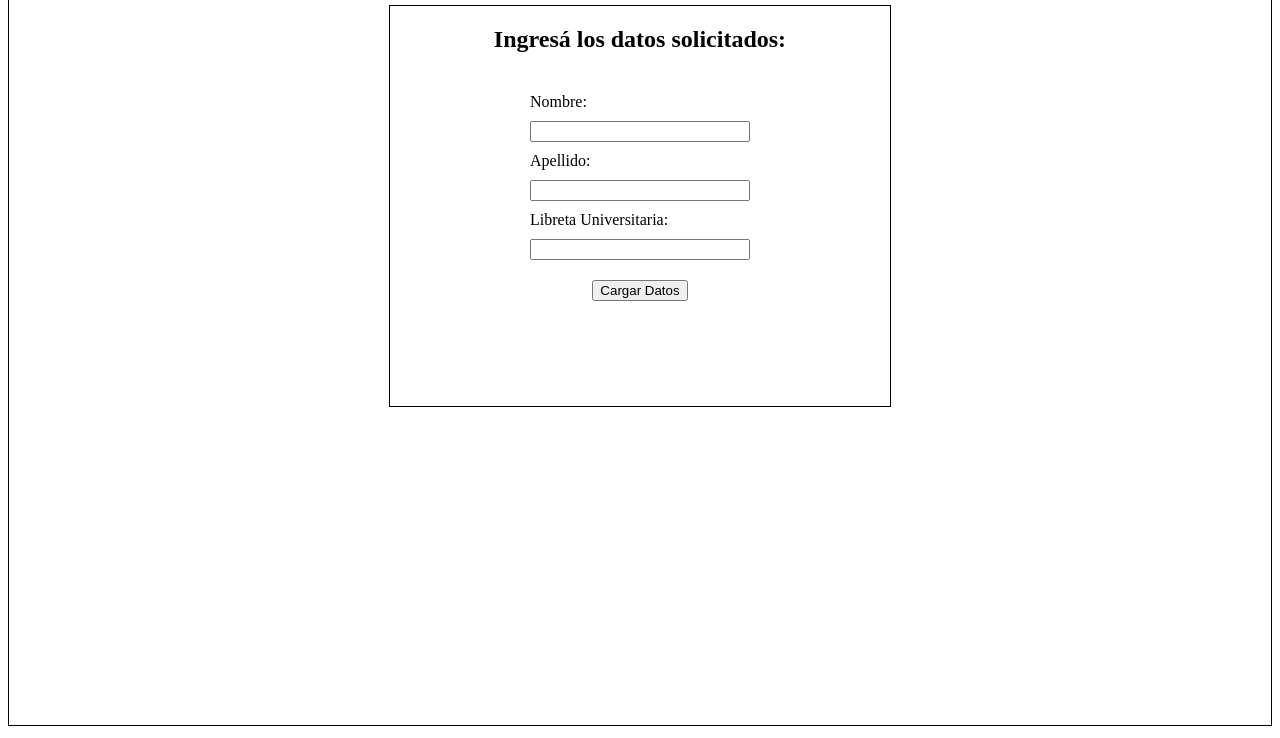
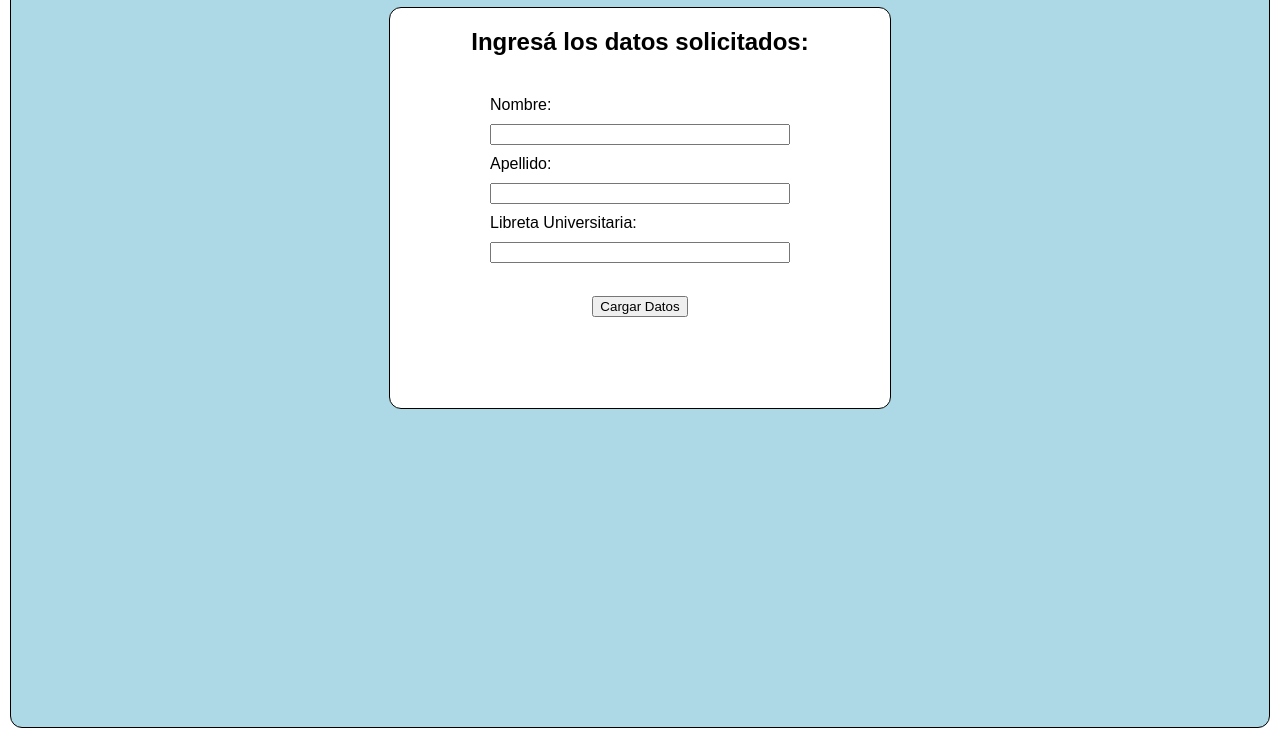
Before and after one commit to SebasMartinez07/pv_tp2_grupo6, a plain HTML site: page public/ejercicio4.html in a window 1280 px wide. Shown: the part 84-822 px from the top of the page. Drawn offline with Linux system fonts and the light colour scheme.

Commit message:
CSS decoracion terminada. Martinez Sebastian Luciano.

```diff
--- a/public/css/stylesEjercicio4.css
+++ b/public/css/stylesEjercicio4.css
@@ -1,9 +1,17 @@
+body {
+    font-family: Arial, sans-serif;
+    margin: 10px;
+    gap: 10px;
+    background: white;
+}
 .contenedor{
     border: 1px solid black;
     display: flex;
     flex-direction: column;
     align-items: center;
     height: 100vh;
+    background-color: lightblue;
+    border-radius: 12px;
 }
 .seccion-formulario{
     border: 1px solid black;
@@ -13,11 +21,14 @@
     height: 400px;
     width: 500px;
     gap: 20px;
+    background: white;
+    border-radius: 12px;
 }
 .formulario{
     display: flex;
     flex-direction: column;
     align-items: left;
     gap: 10px;
-    width: 220px;
+    height: 180px;
+    width: 300px;
 }
--- a/src/ejercicio4/ejercicio4.js
+++ b/src/ejercicio4/ejercicio4.js
@@ -1,8 +1,10 @@
+//document.getElementById("mostrarDatos").style.display = "none";
+
 document.getElementById("cargar").onclick = function() {
     let nombre = String(document.getElementById("nombre").value);
     let apellido = String(document.getElementById("apellido").value);
     let lu = String(document.getElementById("lu").value);
 
-    alert("Nombre: " + nombre + ", Apellido: " + apellido + ", LU: " + lu);
+    alert("Los datos ingresados son: "+ "Nombre: " + nombre + ", Apellido: " + apellido + ", LU: " + lu);
     document.getElementById("mostrarDatos").innerText = "Nombre: " + nombre + ", Apellido: " + apellido + ", LU: " + lu;
 }
```
Also changed, not shown: public/ejercicio4.html (+1 -0 lines).
